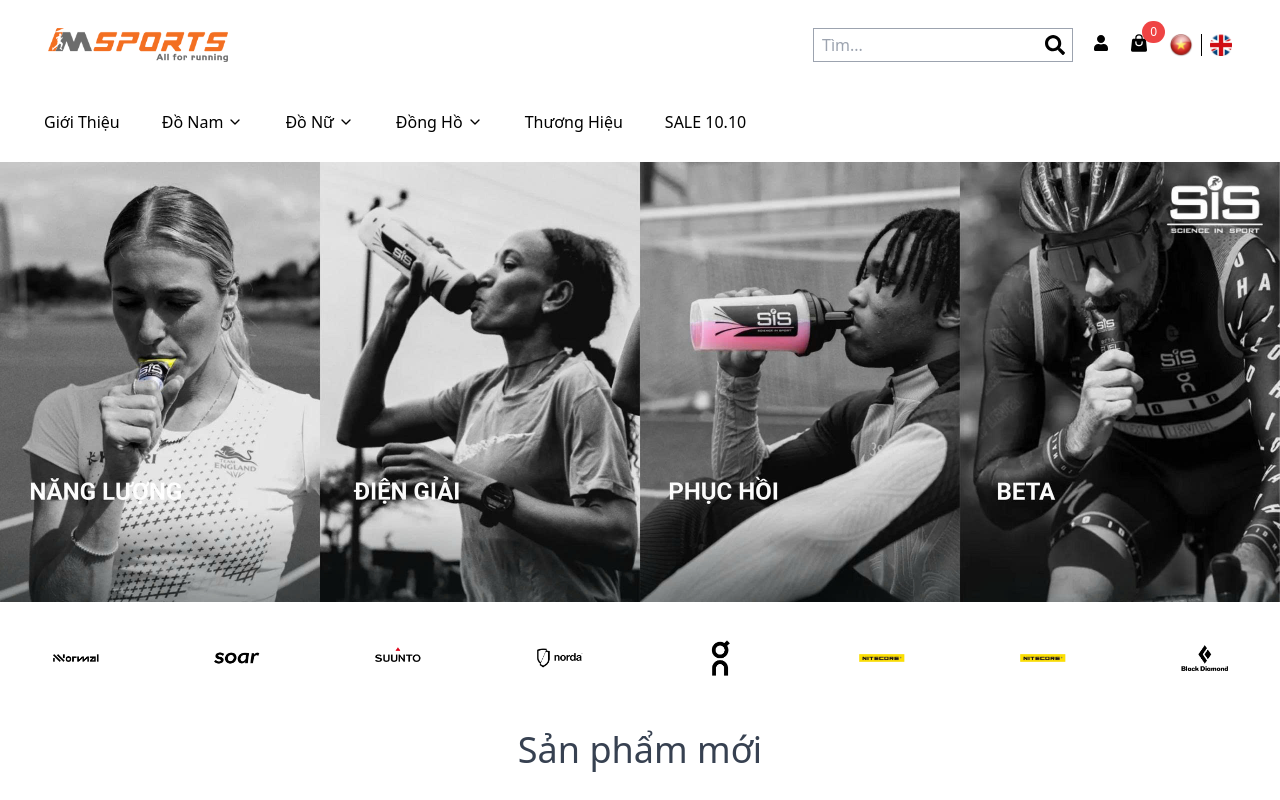
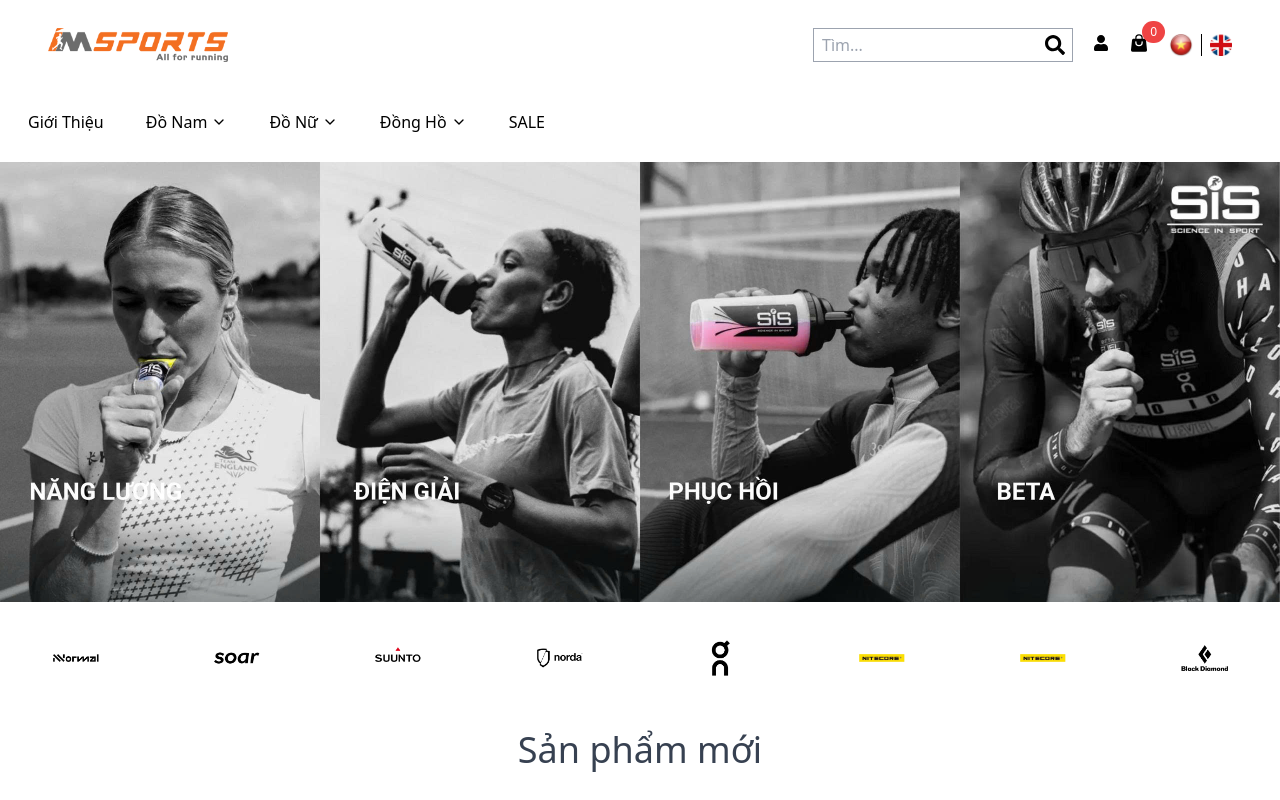
Before and after one commit to nguyenhoaiquoc/chuyende1, a React (Vite) app: page / in a window 1280 px wide. Shown: the top 800 px of the page. Built offline with nearby package versions, Linux system fonts and the light colour scheme.

Commit message:
update US005

```diff
--- a/src/App.jsx
+++ b/src/App.jsx
@@ -9,80 +9,11 @@ import User0008 from "./compoments/User0008.jsx";
 import Policies from './compoments/Policies.jsx';
 
 
-const menuItems = [
-  { id: 'intro', label: 'Giới Thiệu', link: '#' },
-  {
-    id: 'men', label: 'Đồ Nam', link: '#',
-    submenu: [ { label: 'Áo', link: '#' }, { label: 'Quần', link: '#' }, { label: 'Giày chạy bộ', link: '#' }, { label: 'Giày địa hình', link: '#' } ]
-  },
-  {
-    id: 'women', label: 'Đồ Nữ', link: '#',
-    submenu: [ { label: 'Áo', link: '#' }, { label: 'Quần', link: '#' }, { label: 'Giày chạy bộ', link: '#' }, { label: 'Giày địa hình', link: '#' } ]
-  },
-  {
-    id: 'watch-earphone', label: 'Đồng Hồ', link: '#',
-    submenu: [ { label: 'Suunto', link: '#' }, { label: 'Garmin', link: '#' }, { label: 'Coros', link: '#' } ]
-  },
-  { id: 'brands', label: 'Thương Hiệu', link: '#' },
-  { id: 'sale', label: 'SALE 10.10', link: '#sale', highlight: true }
-];
-
 function App() {
-  const [isMobileMenuOpen, setIsMobileMenuOpen] = useState(false);
-  const [mobileSubmenu, setMobileSubmenu] = useState(null);
-  const menuRef = useRef(null);
-
-  useEffect(() => {
-    const handleClickOutside = (event) => {
-      if (menuRef.current && !menuRef.current.contains(event.target)) {
-        setIsMobileMenuOpen(false);
-        setMobileSubmenu(null);
-      }
-    };
-    if (isMobileMenuOpen) {
-      document.addEventListener('mousedown', handleClickOutside);
-      document.body.style.overflow = 'hidden';
-    } else {
-      document.body.style.overflow = 'unset';
-    }
-    return () => {
-      document.removeEventListener('mousedown', handleClickOutside);
-      document.body.style.overflow = 'unset';
-    };
-  }, [isMobileMenuOpen]);
-
-  const handleMobileMenuToggle = () => {
-    setIsMobileMenuOpen(!isMobileMenuOpen);
-    setMobileSubmenu(null);
-  };
-
-  const handleSubmenuToggle = (itemId) => {
-    setMobileSubmenu(mobileSubmenu === itemId ? null : itemId);
-  };
-
-  const handleLinkClick = () => {
-    setIsMobileMenuOpen(false);
-    setMobileSubmenu(null);
-  };
 
   return (
     <div className="bg-white">
-      <header className=" bg-white shadow-sm ">
-        <div className="">
-            <BT onMenuToggle={handleMobileMenuToggle} />
-        </div>
-        <div className="pl-7 pr-8 ">
-          <NavigationMenu
-            isMobileMenuOpen={isMobileMenuOpen}
-            mobileSubmenu={mobileSubmenu}
-            menuRef={menuRef}
-            menuItems={menuItems}
-            handleMobileMenuToggle={handleMobileMenuToggle}
-            handleSubmenuToggle={handleSubmenuToggle}
-            handleLinkClick={handleLinkClick}
-          />
-        </div>
-      </header>
+      <NavigationMenu />
 
       {/* Banner */}
       <Banner />
--- a/src/compoments/NavigationMenu.jsx
+++ b/src/compoments/NavigationMenu.jsx
@@ -1,17 +1,59 @@
-import React, { useState } from 'react';
+import React, { useState, useEffect, useRef } from 'react';
 import { Link } from "react-router-dom";
 import { ChevronDown, X, ChevronRight } from 'lucide-react';
+import BT from './BT.jsx';
 
-export default function NavigationMenu({
-  isMobileMenuOpen,
-  mobileSubmenu,
-  menuRef,
-  menuItems,
-  handleMobileMenuToggle,
-  handleSubmenuToggle,
-  handleLinkClick
-}) {
+const menuItems = [
+  { id: 'intro', label: 'Giới Thiệu', link: '#' },
+  {
+    id: 'men', label: 'Đồ Nam', link: '#',
+    submenu: [ { label: 'Áo', link: '#' }, { label: 'Quần', link: '#' }, { label: 'Giày chạy bộ', link: '#' } , { label: 'Giày địa hình', link: '#' } ]
+  },
+  {
+    id: 'women', label: 'Đồ Nữ', link: '#',
+    submenu: [ { label: 'Áo', link: '#' }, { label: 'Quần', link: '#' }, { label: 'Giày chạy bộ', link: '#' } , { label: 'Giày địa hình', link: '#' }]
+  },
+  {
+    id: 'watch-earphone', label: 'Đồng Hồ', link: '#',
+    submenu: [ { label: 'Suunto', link: '#' }, { label: 'Garmin', link: '#' }, { label: 'Coros', link: '#' } ]
+  },
+  { id: 'sale', label: 'SALE', link: '#sale', highlight: true }
+];
+
+export default function NavigationMenu() {
+  const [isMobileMenuOpen, setIsMobileMenuOpen] = useState(false);
+  const [mobileSubmenu, setMobileSubmenu] = useState(null);
   const [hoveredItem, setHoveredItem] = useState(null);
+  const menuRef = useRef(null);
+
+  useEffect(() => {
+    const handleClickOutside = (event) => {
+      if (menuRef.current && !menuRef.current.contains(event.target)) {
+        setIsMobileMenuOpen(false);
+        setMobileSubmenu(null);
+      }
+    };
+    if (isMobileMenuOpen) {
+      document.addEventListener('mousedown', handleClickOutside);
+    }
+    return () => {
+      document.removeEventListener('mousedown', handleClickOutside);
+    };
+  }, [isMobileMenuOpen]);
+
+  const handleMobileMenuToggle = () => {
+    setIsMobileMenuOpen(!isMobileMenuOpen);
+    setMobileSubmenu(null);
+  };
+
+  const handleSubmenuToggle = (itemId) => {
+    setMobileSubmenu(mobileSubmenu === itemId ? null : itemId);
+  };
+
+  const handleLinkClick = () => {
+    setIsMobileMenuOpen(false);
+    setMobileSubmenu(null);
+  };
 
   const renderMenuItem = (item) => (
     <div
@@ -20,15 +62,15 @@ export default function NavigationMenu({
       onMouseEnter={() => item.submenu && setHoveredItem(item.id)}
       onMouseLeave={() => setHoveredItem(null)}
     >
-      <Link to={item.link} className={`flex items-center gap-1 text-base font-medium transition-colors cursor-pointer py-2 pr-2.5 `}>
+      <Link to={item.link} className="flex items-center gap-1 text-base font-medium transition-colors cursor-pointer py-2 pr-2.5">
         <span>{item.label}</span>
         {item.submenu && <ChevronDown className="w-4 h-4" />}
       </Link>
       {item.submenu && hoveredItem === item.id && (
-        <div className="absolute left-0 top-full pt-2 z-20 ">
+        <div className="absolute left-0 top-full pt-2 z-20">
           <div className="bg-white shadow-lg rounded-md py-2 min-w-[200px]">
             {item.submenu.map((subitem, index) => (
-              <Link key={index} to={subitem.link} className="block px-4 py-2 text-sm font-bold text-gray-700 hover: whitespace-nowrap">
+              <Link key={index} to={subitem.link} className="block px-4 py-2 text-sm font-bold text-gray-700 hover:whitespace-nowrap">
                 {subitem.label}
               </Link>
             ))}
@@ -39,14 +81,19 @@ export default function NavigationMenu({
   );
 
   return (
-    <>
-      <div className="max-w-7xl mx-auto px-4 lg:pb-3">
-        <nav className="hidden lg:flex items-center justify-start flex-wrap gap-x-8 gap-y-2 py-2  border-gray-200">
+    <header className="bg-white shadow-sm">
+      <BT onMenuToggle={handleMobileMenuToggle} />
+
+      <div className="max-w-7xl mx-auto px-4 lg:pb-3 pl-7 pr-8">
+        <nav className="hidden lg:flex items-center justify-start flex-wrap gap-x-8 gap-y-2 py-2 border-gray-200">
           {menuItems.map(renderMenuItem)}
         </nav>
       </div>
 
+      {/* Mobile Menu Overlay */}
       <div className={`fixed inset-0 bg-black bg-opacity-50 transition-opacity duration-300 z-40 lg:hidden ${isMobileMenuOpen ? 'opacity-100 visible' : 'opacity-0 invisible'}`} onClick={handleMobileMenuToggle} />
+
+      {/* Mobile Menu Panel */}
       <div ref={menuRef} className={`fixed top-0 left-0 h-full w-80 max-w-[85vw] bg-white shadow-2xl z-50 transform transition-transform duration-300 ease-in-out ${isMobileMenuOpen ? 'translate-x-0' : '-translate-x-full'} lg:hidden overflow-y-auto`}>
         <div className="flex items-center justify-between p-4 border-b border-gray-200">
           <span className="font-bold">MENU</span>
@@ -86,6 +133,6 @@ export default function NavigationMenu({
           </div>
         </div>
       </div>
-    </>
+    </header>
   );
 };
```
